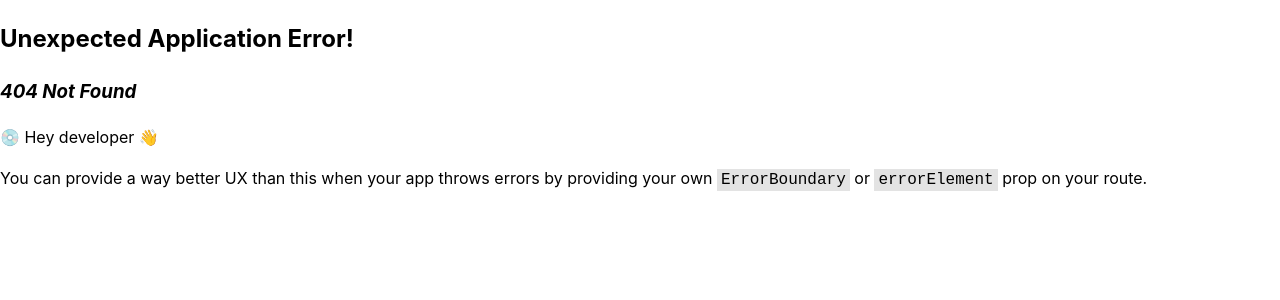
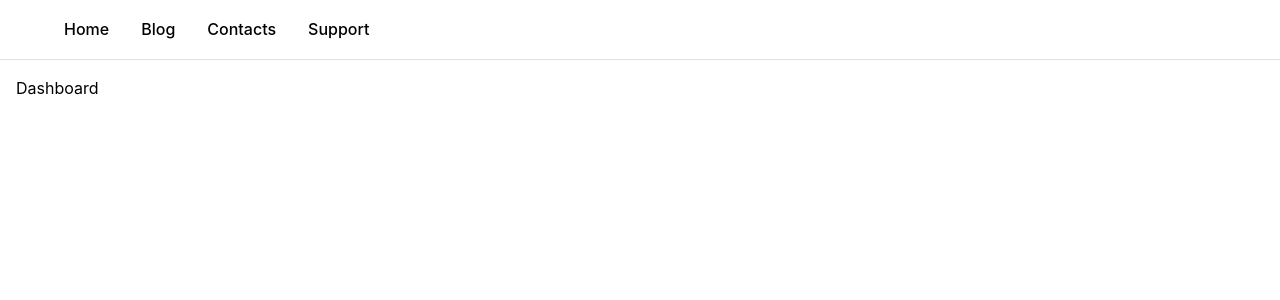
Before and after one commit to Warrioll/EasyTeX, a React (Vite) app in the folder frontend/: page /dashboard in a window 1280 px wide. Before the commit this address had no page. Shown: the top 300 px of the page. Built offline with nearby package versions, Linux system fonts and the light colour scheme.

Commit message:
beginings of layout

```diff
--- /dev/null
+++ b/frontend/src/components/Layout/MainLayout.module.css
@@ -0,0 +1,10 @@
+.control {
+    display: block;
+    padding: var(--mantine-spacing-xs) var(--mantine-spacing-md);
+    border-radius: var(--mantine-radius-md);
+    font-weight: 500;
+
+    @mixin hover {
+      background-color: light-dark(var(--mantine-color-gray-0), var(--mantine-color-dark-6));
+    }
+  }
--- /dev/null
+++ b/frontend/src/components/Layout/MainLayout.tsx
@@ -0,0 +1,47 @@
+import React from 'react';
+import { AppShell, Burger, Group, UnstyledButton } from '@mantine/core';
+import { useDisclosure } from '@mantine/hooks';
+//import { MantineLogo } from '@mantinex/mantine-logo';
+import classes from './MainLayout.module.css';
+
+interface LayoutProps {
+  content: React.ReactNode;
+}
+
+export default function MainLayout({ content }: LayoutProps) {
+  const [opened, { toggle }] = useDisclosure();
+
+  return (
+    <AppShell
+      header={{ height: 60 }}
+      navbar={{ width: 300, breakpoint: 'sm', collapsed: { desktop: true, mobile: !opened } }}
+      padding="md"
+    >
+      <AppShell.Header>
+        <Group h="100%" px="md">
+          <Burger opened={opened} onClick={toggle} hiddenFrom="sm" size="sm" />
+          <Group justify="space-between" style={{ flex: 1 }}>
+            {
+              //<MantineLogo size={30} />
+            }
+            <Group ml="xl" gap={0} visibleFrom="sm">
+              <UnstyledButton className={classes.control}>Home</UnstyledButton>
+              <UnstyledButton className={classes.control}>Blog</UnstyledButton>
+              <UnstyledButton className={classes.control}>Contacts</UnstyledButton>
+              <UnstyledButton className={classes.control}>Support</UnstyledButton>
+            </Group>
+          </Group>
+        </Group>
+      </AppShell.Header>
+
+      <AppShell.Navbar py="md" px={4}>
+        <UnstyledButton className={classes.control}>Home</UnstyledButton>
+        <UnstyledButton className={classes.control}>Blog</UnstyledButton>
+        <UnstyledButton className={classes.control}>Contacts</UnstyledButton>
+        <UnstyledButton className={classes.control}>Support</UnstyledButton>
+      </AppShell.Navbar>
+
+      <AppShell.Main>{content}</AppShell.Main>
+    </AppShell>
+  );
+}
--- /dev/null
+++ b/frontend/src/pages/DashboardPage.tsx
@@ -0,0 +1,3 @@
+export default function DashboardPage() {
+  return <>Dashboard</>;
+}
--- a/frontend/src/pages/DocumentPage.tsx
+++ b/frontend/src/pages/Document/DocumentPage.tsx
@@ -3,13 +3,12 @@ import { useEffect, useRef, useState } from 'react';
 import { BubbleMenu, useEditor } from '@tiptap/react';
 import StarterKit from '@tiptap/starter-kit';
 import parse from 'html-react-parser';
-import { Textarea, Title, Button } from '@mantine/core';
+import { Button, Grid, Textarea, Title } from '@mantine/core';
 import { useTextSelection } from '@mantine/hooks';
 import { Link, RichTextEditor } from '@mantine/tiptap';
-
+import Header from './components/Header';
 
 export default function DocumentPage() {
-
   const [sectionsContent, setSectionContent] = useState([
     `<div>contetnt 1 </div>`,
     '<p>contetnt<strong> 2</strong></p>',
@@ -22,13 +21,9 @@ export default function DocumentPage() {
     extensions: [StarterKit],
     content: editorContent,
     onUpdate: ({ editor }) => {
-
       console.log(editor.getHTML()); // Zapisuje treść w konsoli po każdej edycji
     },
   });
-
-
-
 
   const replaceSelectedText = () => {
     const selectedText = editor.state.doc.textBetween(
@@ -51,25 +46,37 @@ export default function DocumentPage() {
   };
 
   return (
+    <>
+      <Header />
+      <Grid>
+        <Grid.Col span={6}>
+          1
           <div>
-     <Button variant="filled" onClick={()=> {setSectionContent([...sectionsContent,"<p>New chapter</p>"]); console.log(sectionsContent)}}>Add chapter</Button>
+            <Button
+              variant="filled"
+              onClick={() => {
+                setSectionContent([...sectionsContent, '<p>New chapter</p>']);
+                console.log(sectionsContent);
+              }}
+            >
+              Add chapter
+            </Button>
 
-     {
-      sectionsContent.length>0 ? (
-        sectionsContent.map((item, idx)=>(
-
-          <div key={idx}
+            {sectionsContent.length > 0 ? (
+              sectionsContent.map((item, idx) => (
+                <div
+                  key={idx}
                   tabIndex={idx}
                   onFocus={async () => {
                     setActiveSecion(idx);
                     await editor?.commands.setContent(item);
-          console.log("onFocus", item);
+                    console.log('onFocus', item);
                   }}
-        onBlur={()=>{
-          let content: (string | undefined) = sectionsContent;
-          content[idx]=editor?.getHTML();
-          setSectionContent(content)
-          console.log("OnBlur", editorContent);
+                  onBlur={() => {
+                    let content: string | undefined = sectionsContent;
+                    content[idx] = editor?.getHTML();
+                    setSectionContent(content);
+                    console.log('OnBlur', editorContent);
                   }}
                 >
                   {activeSection === idx ? (
@@ -80,10 +87,10 @@ export default function DocumentPage() {
                     parse(sectionsContent[idx])
                   )}
                 </div>
-
               ))
-      ): <></>
-     }
+            ) : (
+              <></>
+            )}
             {/* <div
         tabIndex={0}
         onFocus={() => {
@@ -122,5 +129,9 @@ export default function DocumentPage() {
               Podmień zaznaczony tekst
             </button>
           </div>
+        </Grid.Col>
+        <Grid.Col span={6}>2</Grid.Col>
+      </Grid>
+    </>
   );
 }
--- /dev/null
+++ b/frontend/src/pages/Document/components/Header.module.css
@@ -0,0 +1,46 @@
+.header {
+    height: rem(60px);
+    padding-left: var(--mantine-spacing-md);
+    padding-right: var(--mantine-spacing-md);
+    border-bottom: rem(1px) solid light-dark(var(--mantine-color-gray-3), var(--mantine-color-dark-4));
+  }
+
+  .link {
+    display: flex;
+    align-items: center;
+    height: 100%;
+    padding-left: var(--mantine-spacing-md);
+    padding-right: var(--mantine-spacing-md);
+    text-decoration: none;
+    color: light-dark(var(--mantine-color-black), var(--mantine-color-white));
+    font-weight: 500;
+    font-size: var(--mantine-font-size-sm);
+
+    @media (max-width: $mantine-breakpoint-sm) {
+      height: rem(42px);
+      width: 100%;
+    }
+
+    @mixin hover {
+      background-color: light-dark(var(--mantine-color-gray-0), var(--mantine-color-dark-6));
+    }
+  }
+
+  .subLink {
+    width: 100%;
+    padding: var(--mantine-spacing-xs) var(--mantine-spacing-md);
+    border-radius: var(--mantine-radius-md);
+
+    @mixin hover {
+      background-color: light-dark(var(--mantine-color-gray-0), var(--mantine-color-dark-7));
+    }
+  }
+
+  .dropdownFooter {
+    background-color: light-dark(var(--mantine-color-gray-0), var(--mantine-color-dark-7));
+    margin: calc(var(--mantine-spacing-md) * -1);
+    margin-top: var(--mantine-spacing-sm);
+    padding: var(--mantine-spacing-md) calc(var(--mantine-spacing-md) * 2);
+    padding-bottom: var(--mantine-spacing-xl);
+    border-top: rem(1px) solid light-dark(var(--mantine-color-gray-1), var(--mantine-color-dark-5));
+  }
--- /dev/null
+++ b/frontend/src/pages/Document/components/Header.tsx
@@ -0,0 +1,171 @@
+import {
+  Anchor,
+  Box,
+  Burger,
+  Button,
+  Center,
+  Collapse,
+  Divider,
+  Drawer,
+  Group,
+  HoverCard,
+  rem,
+  ScrollArea,
+  SimpleGrid,
+  Tabs,
+  Text,
+  ThemeIcon,
+  UnstyledButton,
+  useMantineTheme,
+} from '@mantine/core';
+//import { MantineLogo } from '@mantinex/mantine-logo';
+import { useDisclosure } from '@mantine/hooks';
+// import {
+//   IconNotification,
+//   IconCode,
+//   IconBook,
+//   IconChartPie3,
+//   IconFingerprint,
+//   IconCoin,
+//   IconChevronDown,
+// } from '@tabler/icons-react';
+import classes from './Header.module.css';
+
+// const mockdata = [
+//   {
+//     icon: IconCode,
+//     title: 'Open source',
+//     description: 'This Pokémon’s cry is very loud and distracting',
+//   },
+//   {
+//     icon: IconCoin,
+//     title: 'Free for everyone',
+//     description: 'The fluid of Smeargle’s tail secretions changes',
+//   },
+//   {
+//     icon: IconBook,
+//     title: 'Documentation',
+//     description: 'Yanma is capable of seeing 360 degrees without',
+//   },
+//   {
+//     icon: IconFingerprint,
+//     title: 'Security',
+//     description: 'The shell’s rounded shape and the grooves on its.',
+//   },
+//   {
+//     icon: IconChartPie3,
+//     title: 'Analytics',
+//     description: 'This Pokémon uses its flying ability to quickly chase',
+//   },
+//   {
+//     icon: IconNotification,
+//     title: 'Notifications',
+//     description: 'Combusken battles with the intensely hot flames it spews',
+//   },
+// ];
+
+export default function Header() {
+  const [drawerOpened, { toggle: toggleDrawer, close: closeDrawer }] = useDisclosure(false);
+  const [linksOpened, { toggle: toggleLinks }] = useDisclosure(false);
+  const theme = useMantineTheme();
+
+  //   const links = mockdata.map((item) => (
+  //     <UnstyledButton className={classes.subLink} key={item.title}>
+  //       <Group wrap="nowrap" align="flex-start">
+  //         <ThemeIcon size={34} variant="default" radius="md">
+  //           <item.icon style={{ width: rem(22), height: rem(22) }} color={theme.colors.blue[6]} />
+  //         </ThemeIcon>
+  //         <div>
+  //           <Text size="sm" fw={500}>
+  //             {item.title}
+  //           </Text>
+  //           <Text size="xs" c="dimmed">
+  //             {item.description}
+  //           </Text>
+  //         </div>
+  //       </Group>
+  //     </UnstyledButton>
+  //   ));
+
+  return (
+    <Box pb={120}>
+      <header className={classes.header}>
+        <Group justify="space-between" h="100%">
+          {
+            //<MantineLogo size={30} />
+          }
+          <div>EasyTeX</div>
+          <Group h="100%" gap={0} visibleFrom="sm">
+            <Tabs radius="xs" defaultValue="mainTools">
+              <Tabs.List>
+                <Tabs.Tab value="file">File</Tabs.Tab>
+                <Tabs.Tab value="mainTools">Main Tools</Tabs.Tab>
+              </Tabs.List>
+
+              <Tabs.Panel value="file">File tools</Tabs.Panel>
+
+              <Tabs.Panel value="mainTools">
+                <Button variant="default">Bold</Button>
+                <Button variant="default">Italic</Button>
+                <Button variant="default">underline</Button>
+              </Tabs.Panel>
+            </Tabs>
+          </Group>
+
+          <Group visibleFrom="sm">
+            <Button variant="default">Profile</Button>
+          </Group>
+
+          <Burger opened={drawerOpened} onClick={toggleDrawer} hiddenFrom="sm" />
+        </Group>
+      </header>
+
+      <Drawer
+        opened={drawerOpened}
+        onClose={closeDrawer}
+        size="100%"
+        padding="md"
+        title="Navigation"
+        hiddenFrom="sm"
+        zIndex={1000000}
+      >
+        <ScrollArea h={`calc(100vh - ${rem(80)})`} mx="-md">
+          <Divider my="sm" />
+
+          <a href="#" className={classes.link}>
+            Home
+          </a>
+          <UnstyledButton className={classes.link} onClick={toggleLinks}>
+            <Center inline>
+              <Box component="span" mr={5}>
+                Features
+              </Box>
+              {/* <IconChevronDown
+                style={{ width: rem(16), height: rem(16) }}
+                color={theme.colors.blue[6]}
+              /> */}
+            </Center>
+          </UnstyledButton>
+          <Collapse in={linksOpened}>
+            {
+              //links
+            }
+          </Collapse>
+          <a href="#" className={classes.link}>
+            Learn
+          </a>
+          <a href="#" className={classes.link}>
+            Academy
+          </a>
+
+          <Divider my="sm" />
+
+          <Group justify="center" grow pb="xl" px="md">
+            <Button variant="default">Log in</Button>
+            <Button>Sign up</Button>
+          </Group>
+        </ScrollArea>
+      </Drawer>
+    </Box>
+  );
+}
--- a/frontend/src/theme.ts
+++ b/frontend/src/theme.ts
@@ -1,5 +1,10 @@
 import { createTheme } from '@mantine/core';
 
 export const theme = createTheme({
+
+    colors: {
+      //'mainTale': ["#"],
+
+    }
   /** Put your mantine theme override here */
 });
```
Also changed, not shown: frontend/src/Router.tsx (+7 -1 lines). Lines whose indentation alone changed are shown as unchanged.
